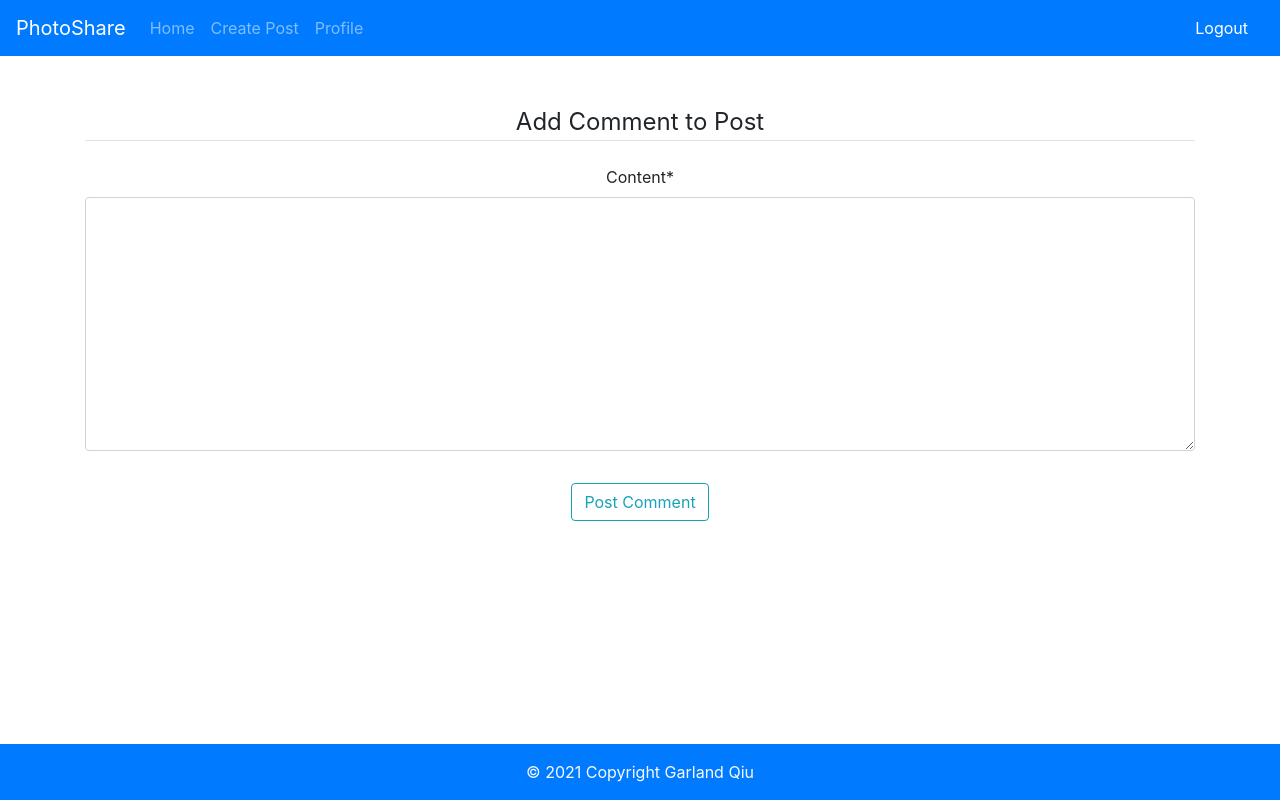
After one commit to GarlandQ/project-1-photoshare-GarlandQ, a Django app: page /post/1/comment/ in a window 1280 px wide. The commit adds this page. Run offline with Django 3.2, Linux system fonts and the light colour scheme; a user stored in the database is signed in; tables that the repository leaves empty hold one stand-in row (values such as "Sample post"); some libraries are stand-ins or nearby versions.

Commit message:
check off a few things off list. need to finish comment implementation

```diff
--- a/feed/admin.py
+++ b/feed/admin.py
@@ -1,5 +1,7 @@
 from django.contrib import admin
-from .models import Profile
+from .models import Profile, Post, Comments
 
 # Register your models here.
 admin.site.register(Profile)
+admin.site.register(Post)
+admin.site.register(Comments)
--- /dev/null
+++ b/feed/forms.py
@@ -0,0 +1,8 @@
+from django import forms
+from .models import Comments
+
+
+class CommentForm(forms.ModelForm):
+    class Meta:
+        model = Comments
+        fields = ["content"]
--- a/feed/models.py
+++ b/feed/models.py
@@ -45,15 +45,14 @@ class Post(models.Model):
 
 class Comments(models.Model):
     # user's comment
-    usersComment = models.TextField()
+    content = models.TextField()
     # comment's original post. if user gets deleted, delete the comment as well.
-    commentsPost = models.ForeignKey(Post, on_delete=models.CASCADE)
+    commentPost = models.ForeignKey(
+        Post, on_delete=models.CASCADE, related_name="comments"
+    )
     # comment's user
-    commentsUser = models.ForeignKey(User, on_delete=models.CASCADE)
-    commentsDate = models.DateTimeField(default=timezone.now)
+    commentOwner = models.ForeignKey(User, on_delete=models.CASCADE)
+    commentDate = models.DateTimeField(default=timezone.now)
 
-    # class Meta:
-    #     ordering = ["created_on"]
-
-    # def __str__(self):
-    #     return "Comment {} by {}".format(self.body, self.name)
+    def __str__(self):
+        return "Comment {} by {}".format(self.content, self.commentOwner)
--- /dev/null
+++ b/feed/templates/feed/comments_form.html
@@ -0,0 +1,16 @@
+{% extends 'base.html' %} {% load crispy_forms_tags %} {% block title %}Add Comment{% endblock %} {% block body %}
+<div class='container mt-5 mx-auto text-center'>
+    <form method="POST">
+        {% csrf_token %}
+        <fieldset class="form-group">
+            <legend class="border-bottom mb-4">Add Comment to Post</legend>
+            {{ form|crispy }}
+        </fieldset>
+        <div class="form-group">
+            <button class="btn btn-outline-info" type="submit">Post Comment</button>
+        </div>
+    </form>
+</div>
+</div>
+
+{% endblock %}
--- a/feed/urls.py
+++ b/feed/urls.py
@@ -8,6 +8,7 @@ from .views import (
     PostUpdateView,
     PostDeleteView,
     UserPostListView,
+    AddCommentView,
 )
 from feed import views
 
@@ -18,6 +19,7 @@ urlpatterns = [
     path("post/<int:pk>/update/", PostUpdateView.as_view(), name="post-update"),
     path("post/<int:pk>/delete/", PostDeleteView.as_view(), name="post-delete"),
     path("post/new/", PostCreateView.as_view(), name="post-create"),
+    path("post/<int:pk>/comment/", AddCommentView.as_view(), name="add-comment"),
     # path("profile/", views.profile, name="profile"),
     path("profile/<str:username>/", UserPostListView.as_view(), name="user-profile"),
     path("editprofile/", views.editprofile, name="editprofile"),
--- a/feed/views.py
+++ b/feed/views.py
@@ -2,6 +2,7 @@ from django.shortcuts import render, redirect, get_object_or_404
 from django.contrib.auth.decorators import login_required
 from .models import Profile, Post, Comments
 from users.forms import UserUpdateForm, ProfileUpdateForm
+from .forms import CommentForm
 from django.contrib import messages
 from django.contrib.auth.models import User
 from django.views.generic import (
@@ -12,6 +13,7 @@ from django.views.generic import (
     DeleteView,
 )
 from django.contrib.auth.mixins import LoginRequiredMixin, UserPassesTestMixin
+from django.urls import reverse, reverse_lazy
 
 # Home page with posts
 @login_required
@@ -110,3 +112,15 @@ def editprofile(request):
     context = {"u_form": u_form, "p_form": p_form}
 
     return render(request, "feed/editprofile.html", context)
+
+
+class AddCommentView(LoginRequiredMixin, CreateView):
+    model = Comments
+    form_class = CommentForm
+    template_name = "feed/comments_form.html"
+    # fields = ["content"]
+    success_url = reverse_lazy("post-detail")
+
+    def form_valid(self, form):
+        form.instance.commentOwner = self.request.user
+        return super().form_valid(form)
--- a/photoshare/templates/base.html
+++ b/photoshare/templates/base.html
@@ -35,7 +35,7 @@
                     <a class='nav-link' href='{% url "post-create" %}'>Create Post</a>
                 </li>
                 <li class='nav-item'>
-                    <a class='nav-link' href='{% url "user-profile" user.username %}'>Profile</a>
+                    <a class='nav-link' href='{% url "user-profile" request.user %}'>Profile</a>
                 </li>
             </ul>
             <div class='nav-item ml-auto'>
```
Also changed, not shown: feed/templates/feed/post_detail.html (+15 -0 lines), README.md, feed/migrations/0007_auto_20210309_0016.py (added), feed/migrations/0008_auto_20210309_0107.py (added), feed/migrations/0009_auto_20210309_0159.py (added), feed/migrations/0010_auto_20210309_0224.py (added).
